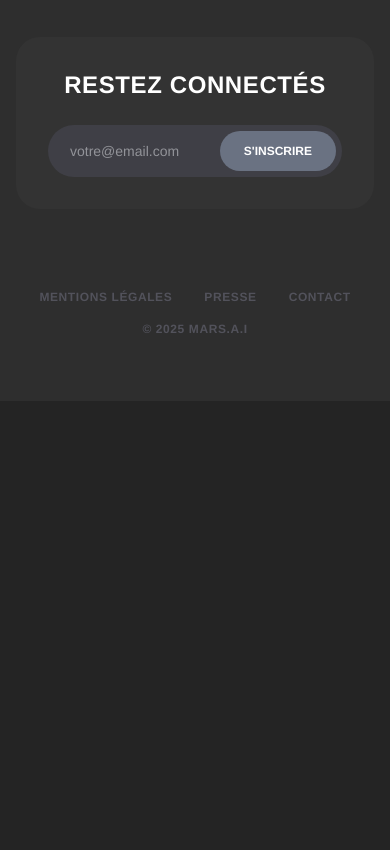
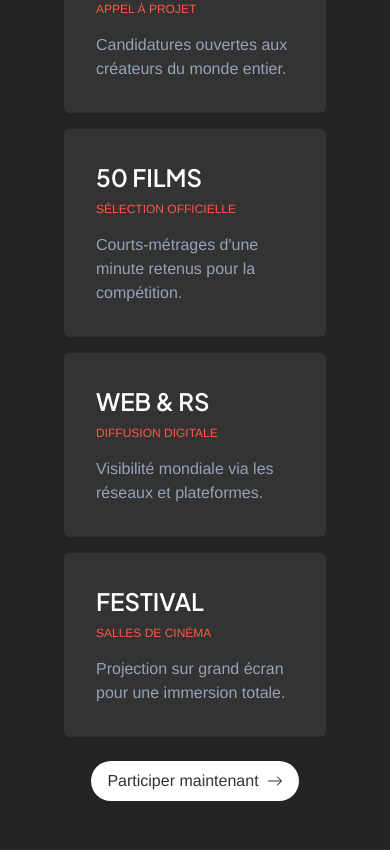
Before and after one commit to Gersho/marsai-front, a React (Vite) app: page / in a window 390 px wide. Shown: the part 4034-4884 px from the top of the page. Before the commit the page ends 4435 px from the top, so only its background shows below. Built offline with nearby package versions, Linux system fonts and the light colour scheme.

Commit message:
FormatSelection section and responsive ok

```diff
--- /dev/null
+++ b/src/components/FormatSelection.jsx
@@ -0,0 +1,67 @@
+import { Link } from "react-router-dom";
+
+function FormatSelection() {
+    const formatSelectionData = [
+        {
+            title:"2 mois",
+            subtitle:"appel à projet",
+            text:"Candidatures ouvertes aux créateurs du monde entier."
+        },
+        {
+            title:"50 films",
+            subtitle:"Sélection Officielle",
+            text:"Courts-métrages d'une minute retenus pour la compétition."
+        },
+        {
+            title:"Web & RS",
+            subtitle:"Diffusion Digitale",
+            text:"Visibilité mondiale via les réseaux et plateformes."
+        },
+        {
+            title:"Festival",
+            subtitle:"Salles de Cinéma",
+            text:"Projection sur grand écran pour une immersion totale."
+        },
+    ]
+    return(
+        <section className="typography py-12 text-white lg:py-24">
+            <div className="max-w-5xl mx-auto">
+                <h2 className="uppercase text-4xl font-bold mb-4 text-center md:text-5xl">
+                    Format de la sélection
+                </h2>
+                <p className="uppercase text-dark text-center mb-6 lg:mb-12">Le parcours des œuvres</p>
+                <div className="flex flex-col gap-4 mb-6 lg:gap-4 lg:mb-12 lg:flex-row">
+                    {formatSelectionData.map((format, index) => (
+                        <div key={index} className="bg-back rounded-md px-8 py-8 mx-16 lg:py-12 lg:mx-0">
+                            <h3 className="text-2xl uppercase pb-2 lg:text-3xl"> {format.title} </h3>
+                            <h4 className="uppercase text-accent text-xs pb-4"> {format.subtitle} </h4>
+                            <p className="text-dark"> {format.text} </p>
+                        </div>
+                    ))}
+                </div>
+                <div className="flex justify-center">
+                    <Link
+                      to="/movies"
+                      className="button flex items-center gap-2  bg-white text-back"
+                    >
+                      Participer maintenant
+                      <svg
+                        xmlns="http://www.w3.org/2000/svg"
+                        width="16"
+                        height="16"
+                        fill="currentColor"
+                        className="bi bi-arrow-right"
+                        viewBox="0 0 16 16"
+                      >
+                        <path
+                          fillRule="evenodd"
+                          d="M1 8a.5.5 0 0 1 .5-.5h11.793l-3.147-3.146a.5.5 0 0 1 .708-.708l4 4a.5.5 0 0 1 0 .708l-4 4a.5.5 0 0 1-.708-.708L13.293 8.5H1.5A.5.5 0 0 1 1 8"
+                        />
+                      </svg>
+                    </Link>
+                </div>
+            </div>
+        </section>
+    )
+}
+export default FormatSelection;
--- a/src/pages/HomePage.jsx
+++ b/src/pages/HomePage.jsx
@@ -2,6 +2,7 @@ import SectionProjet from '../components/Projet';
 import Hero from '../components/Hero';
 import Objectif from '../components/Objectif';
 import FilmsCompetition from '../components/FilmsCompet';
+import FormatSelection from '../components/FormatSelection';
 
 function HomePage() {
   return (
@@ -10,6 +11,7 @@ function HomePage() {
       <SectionProjet />
       <FilmsCompetition />
       <Objectif />
+      <FormatSelection />
     </>
   );
 }
```
